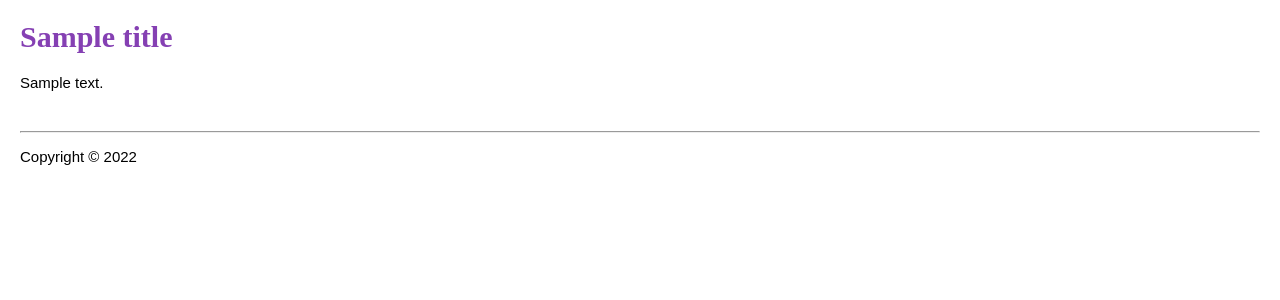
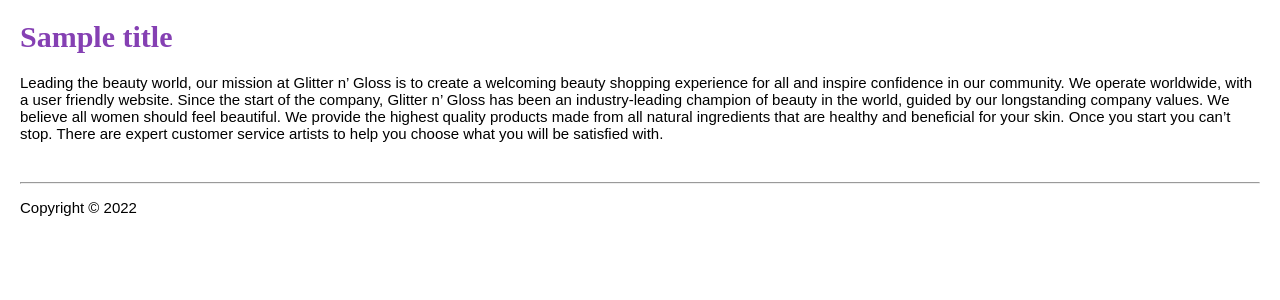
Before and after one commit to TziporaG/GlitterNGloss_Node, a Node project: template views/about.pug in a window 1280 px wide. Shown: the part 140-440 px from the top of the page. Run offline with Node 20 templates, Linux system fonts and the light colour scheme; the template is opened without the code that fills it: most values are stand-ins (such as "Sample title", 1, 10 or a date in 2020).

Commit message:
adding Michalis changes

```diff
--- a/views/about.pug
+++ b/views/about.pug
@@ -1,4 +1,12 @@
 extends layout
 block content
     h1 #{title}
-    p #{content}
+    p
+      | Leading the beauty world, our mission at Glitter n’ Gloss is to create a
+      | welcoming beauty shopping experience for all and inspire confidence in our
+      | community. We operate worldwide, with a user friendly website. Since the start of
+      | the company, Glitter n’ Gloss has been an industry-leading champion of beauty in the
+      | world, guided by our longstanding company values. We believe all women should feel
+      | beautiful. We provide the highest quality products made from all natural ingredients
+      | that are healthy and beneficial for your skin. Once you start you can’t stop. There
+      | are expert customer service artists to help you choose what you will be satisfied with.
--- a/views/locations.pug
+++ b/views/locations.pug
@@ -2,3 +2,6 @@
 block content
     h1 #{title}
     p #{content}
+    ul
+    li 2600 5th Avenue New York NY 10744
+    li 67 Town Rd Detroit, MI 20225
```
Also changed, not shown: nbproject/private/private.xml (+2 -5 lines).
